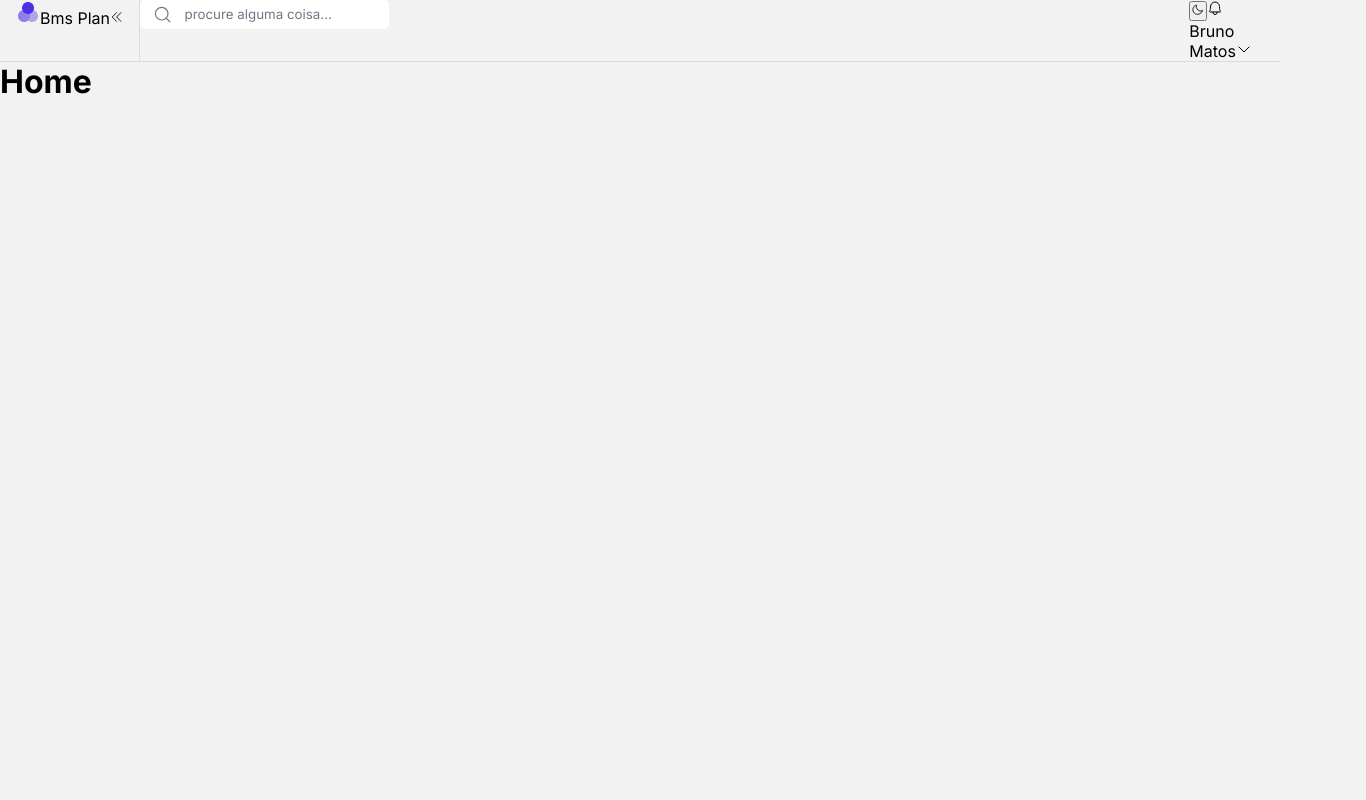
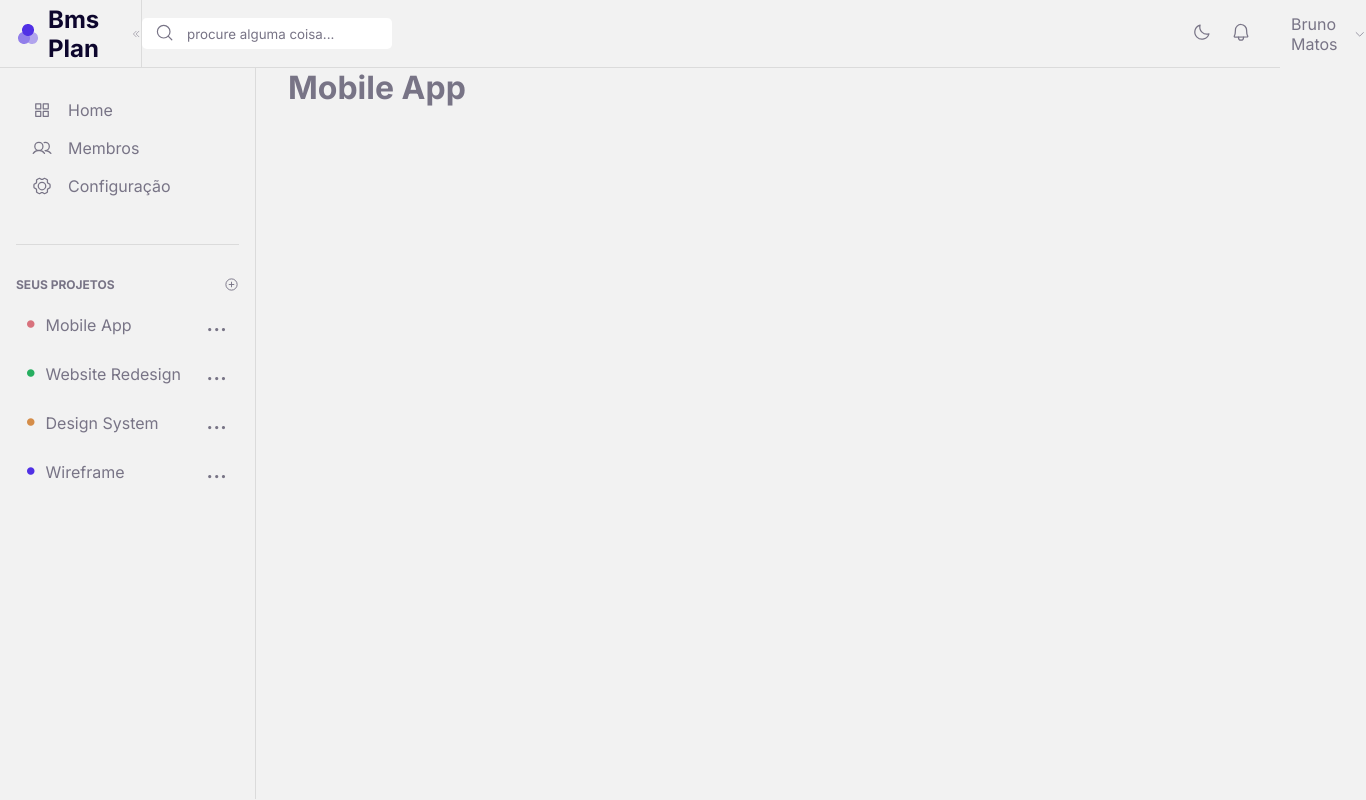
Before and after one commit to BrunoMatosSilva/BMSPlan, a React (Vite) app in the folder client/: page / in a window 1280 px wide. Shown: the whole page, 1366 px wide, since content can reach past the window. Built offline with nearby package versions, Linux system fonts and the light colour scheme.

Commit message:
Header e Sidebar feitos

```diff
--- a/client/index.html
+++ b/client/index.html
@@ -8,7 +8,7 @@
     <link rel="icon" type="image/svg+xml" href="/src/favicon.svg" />
     <meta name="viewport" content="width=device-width, initial-scale=1.0" />
 
-    <title>Vite App</title>
+    <title>BMS Plan | Kanban</title>
   </head>
   <body>
     <div id="root"></div>
--- a/client/src/components/Header/index.tsx
+++ b/client/src/components/Header/index.tsx
@@ -1,6 +1,11 @@
-import { useCallback } from 'react'
 import { useTheme } from '../../hooks/useTheme'
-import { HeaderContainer, InputContainer, InputWrapper } from './styles'
+import {
+  HeaderContainer,
+  LogoWrapper,
+  InputContainer,
+  InputWrapper,
+  PerfilWrapper,
+} from './styles'
 import ImgLogo from './../../assets/logo.png'
 import {
   Bell,
@@ -8,39 +13,47 @@ import {
   CaretDown,
   MagnifyingGlass,
   Moon,
+  Sun,
 } from 'phosphor-react'
 
 export function Header() {
   const { currentTheme, setCurrentTheme } = useTheme()
 
-  const getOppositeTheme = useCallback(
-    () => (currentTheme === 'light' ? 'dark' : 'light'),
-    [currentTheme],
-  )
-
   return (
     <HeaderContainer>
-      <section>
-        <img src={ImgLogo} alt="" />
-        <span>Bms Plan</span>
-        <CaretDoubleLeft size={14} />
-      </section>
+      <LogoWrapper>
+        <section>
+          <img src={ImgLogo} alt="" />
+          <h2>Bms Plan</h2>
+        </section>
+        <CaretDoubleLeft size={18} />
+      </LogoWrapper>
       <div>
         <InputWrapper>
           <InputContainer>
-            <MagnifyingGlass />
+            <button>
+              <MagnifyingGlass />
+            </button>
             <input id="search" placeholder="procure alguma coisa..." />
           </InputContainer>
         </InputWrapper>
       </div>
-      <div>
-        <button onClick={() => setCurrentTheme(getOppositeTheme())}>
-          <Moon />
-        </button>
-        <Bell />
+      <PerfilWrapper>
+        <section>
+          {currentTheme === 'light' ? (
+            <div>
+              <Moon size={20} onClick={() => setCurrentTheme('dark')} />
+            </div>
+          ) : (
+            <div>
+              <Sun size={20} onClick={() => setCurrentTheme('light')} />
+            </div>
+          )}
+          <Bell size={20} />
+        </section>
         <span>Bruno Matos</span>
-        <CaretDown />
-      </div>
+        <CaretDown size={20} />
+      </PerfilWrapper>
     </HeaderContainer>
   )
 }
--- a/client/src/components/Header/styles.ts
+++ b/client/src/components/Header/styles.ts
@@ -3,18 +3,35 @@ import styled from 'styled-components'
 export const HeaderContainer = styled.div`
   display: flex;
   justify-content: space-between;
+  align-items: center;
   border-bottom: 1px solid ${({ theme }) => theme.border};
   padding-left: 1rem;
   padding-right: 1rem;
+`
+
+export const LogoWrapper = styled.div`
+  display: flex;
+  width: 15rem;
+  height: 4.2rem;
+  align-items: center;
+  border-right: 1px solid ${({ theme }) => theme.border};
   > section {
-    width: 15rem;
-    border-right: 1px solid ${({ theme }) => theme.border};
+    display: flex;
+    align-items: center;
+    gap: 0.5rem;
     > img {
       height: 1.5rem;
       width: 1.5rem;
     }
+    h2 {
+      color: ${({ theme }) => theme.secondery};
+    }
+  }
+  svg {
+    margin-left: 3rem;
   }
 `
+
 export const InputWrapper = styled.div`
   display: flex;
   padding-right: 50rem;
@@ -34,11 +51,15 @@ export const InputContainer = styled.div`
   gap: 0.8rem;
   transition: 0.4s;
 
-  svg {
-    width: 1.2rem;
-    height: 1.2rem;
-    transition: 0.4s;
-    color: ${({ theme }) => theme.primary};
+  button {
+    background: transparent;
+    border: none;
+    svg {
+      width: 1.2rem;
+      height: 1.2rem;
+      transition: 0.4s;
+      color: ${({ theme }) => theme.primary};
+    }
   }
   input {
     flex: 1;
@@ -56,3 +77,28 @@ export const InputContainer = styled.div`
     }
   }
 `
+
+export const PerfilWrapper = styled.div`
+  display: flex;
+  align-items: center;
+  gap: 0.5rem;
+
+  svg {
+    cursor: pointer;
+  }
+
+  section {
+    display: flex;
+    margin-right: 2rem;
+    gap: 1.2rem;
+
+    svg {
+      cursor: pointer;
+      transition: 1s color;
+
+      &:hover {
+        color: ${({ theme }) => theme.icon};
+      }
+    }
+  }
+`
--- /dev/null
+++ b/client/src/components/Sidebar/index.tsx
@@ -0,0 +1,62 @@
+import { GearSix, PlusCircle, SquaresFour, Users } from 'phosphor-react'
+import {
+  SidebarContainer,
+  ProjetosTitleContainer,
+  ProjetosWrapper,
+} from './styles'
+
+export function Sidebar() {
+  return (
+    <SidebarContainer>
+      <ul>
+        <li>
+          <SquaresFour size={20} />
+          Home
+        </li>
+        <li>
+          <Users size={20} />
+          Membros
+        </li>
+        <li>
+          <GearSix size={20} />
+          Configuração
+        </li>
+      </ul>
+
+      <ProjetosTitleContainer>
+        <header>
+          <h3>Seus Projetos</h3>
+          <PlusCircle size={15} />
+        </header>
+        <ProjetosWrapper>
+          <section>
+            <button>
+              <div>
+                <span className="red">•</span>Mobile App
+              </div>
+              <span>...</span>
+            </button>
+            <button>
+              <div>
+                <span className="green">•</span>Website Redesign
+              </div>
+              <span>...</span>
+            </button>
+            <button>
+              <div>
+                <span className="orange">•</span>Design System
+              </div>
+              <span>...</span>
+            </button>
+            <button>
+              <div>
+                <span className="purple">•</span>Wireframe
+              </div>
+              <span>...</span>
+            </button>
+          </section>
+        </ProjetosWrapper>
+      </ProjetosTitleContainer>
+    </SidebarContainer>
+  )
+}
--- /dev/null
+++ b/client/src/components/Sidebar/styles.ts
@@ -0,0 +1,109 @@
+import styled from 'styled-components'
+
+export const SidebarContainer = styled.aside`
+  display: block;
+  width: 16rem;
+  height: calc(100vh - 4.3rem);
+  border-right: 1px solid ${({ theme }) => theme.border};
+  justify-content: space-between;
+
+  ul {
+    margin: 2rem;
+    display: flex;
+    flex-direction: column;
+    padding-bottom: 1rem;
+    gap: 1.12rem;
+
+    li {
+      display: flex;
+      align-items: center;
+      font-size: 1rem;
+      cursor: pointer;
+      transition: 1s color;
+
+      svg {
+        margin-right: 1rem;
+      }
+
+      &:hover {
+        color: ${({ theme }) => theme.icon};
+      }
+    }
+  }
+`
+
+export const ProjetosTitleContainer = styled.div`
+  display: flex;
+  flex-direction: column;
+  padding-top: 2rem;
+  margin-left: 1rem;
+  margin-right: 1rem;
+  gap: 2;
+  border-top: 1px solid ${({ theme }) => theme.border};
+
+  header {
+    display: flex;
+    justify-content: space-between;
+    width: 100%;
+    h3 {
+      font-size: 0.75rem;
+      text-transform: uppercase;
+    }
+    svg {
+      cursor: pointer;
+      transition: 1s color;
+
+      &:hover {
+        color: ${({ theme }) => theme.icon};
+      }
+    }
+  }
+`
+
+export const ProjetosWrapper = styled.div`
+  width: 100%;
+  margin-top: 1rem;
+  section {
+    display: flex;
+    flex-direction: column;
+    gap: 1rem;
+    button {
+      display: flex;
+      text-align: left;
+      align-items: center;
+      justify-content: space-between;
+      border: none;
+      border-radius: 0.37rem;
+      padding-left: 0.5rem;
+      padding-right: 0.25rem;
+      padding-bottom: 0.25rem;
+      cursor: grab;
+      color: ${({ theme }) => theme.primary};
+      background: none;
+      font-size: 1rem;
+      transition: 1s all;
+      overflow: hidden;
+
+      &:hover {
+        color: ${({ theme }) => theme.secondery};
+        background: rgb(153, 102, 255, 0.2);
+      }
+      span {
+        font-size: 1.5rem;
+        margin-right: 0.5rem;
+      }
+      .red {
+        color: ${({ theme }) => theme.textPriorityHight};
+      }
+      .green {
+        color: ${({ theme }) => theme.textPriorityMedium};
+      }
+      .orange {
+        color: ${({ theme }) => theme.textPriorityLow};
+      }
+      .purple {
+        color: ${({ theme }) => theme.icon};
+      }
+    }
+  }
+`
--- a/client/src/layouts/DefaultLayout/index.tsx
+++ b/client/src/layouts/DefaultLayout/index.tsx
@@ -1,12 +1,16 @@
 import { Outlet } from 'react-router-dom'
 import { Header } from '../../components/Header'
-import { LayoutContainer } from './styles'
+import { Sidebar } from '../../components/Sidebar'
+import { LayoutContainer, LayoutGrid } from './styles'
 
 export function DefaultLayout() {
   return (
     <LayoutContainer>
       <Header />
-      <Outlet />
+      <LayoutGrid>
+        <Sidebar />
+        <Outlet />
+      </LayoutGrid>
     </LayoutContainer>
   )
 }
--- a/client/src/layouts/DefaultLayout/styles.ts
+++ b/client/src/layouts/DefaultLayout/styles.ts
@@ -8,3 +8,10 @@ export const LayoutContainer = styled.div`
     margin-left: auto;
   }
 `
+
+export const LayoutGrid = styled.div`
+  display: grid;
+  grid-template-columns: 256px 1fr;
+  gap: 2rem;
+  align-items: flex-start;
+`
--- a/client/src/pages/Home/index.tsx
+++ b/client/src/pages/Home/index.tsx
@@ -1,3 +1,3 @@
 export function Home() {
-  return <h1>Home</h1>
+  return <h1>Mobile App</h1>
 }
--- a/client/src/styles/global.ts
+++ b/client/src/styles/global.ts
@@ -21,6 +21,7 @@ export const GlobalStyle = createGlobalStyle<{ theme: ThemeType }>`
   }
   body {
     background: ${({ theme }) => theme.background};
+    color: ${({ theme }) => theme.primary};
     font: 400 1rem 'Inter', sans-serif;
   }
   img {
--- a/client/src/styles/themes/default.ts
+++ b/client/src/styles/themes/default.ts
@@ -13,7 +13,7 @@ const lightTheme = {
 
 const darkTheme = {
   primary: '#E0E0E0',
-  secondery: '#2F2E2E',
+  secondery: '#DBDBDB',
   border: '#4F4F4F',
   icon: '#2F80ED',
   background: '#333333',
```
